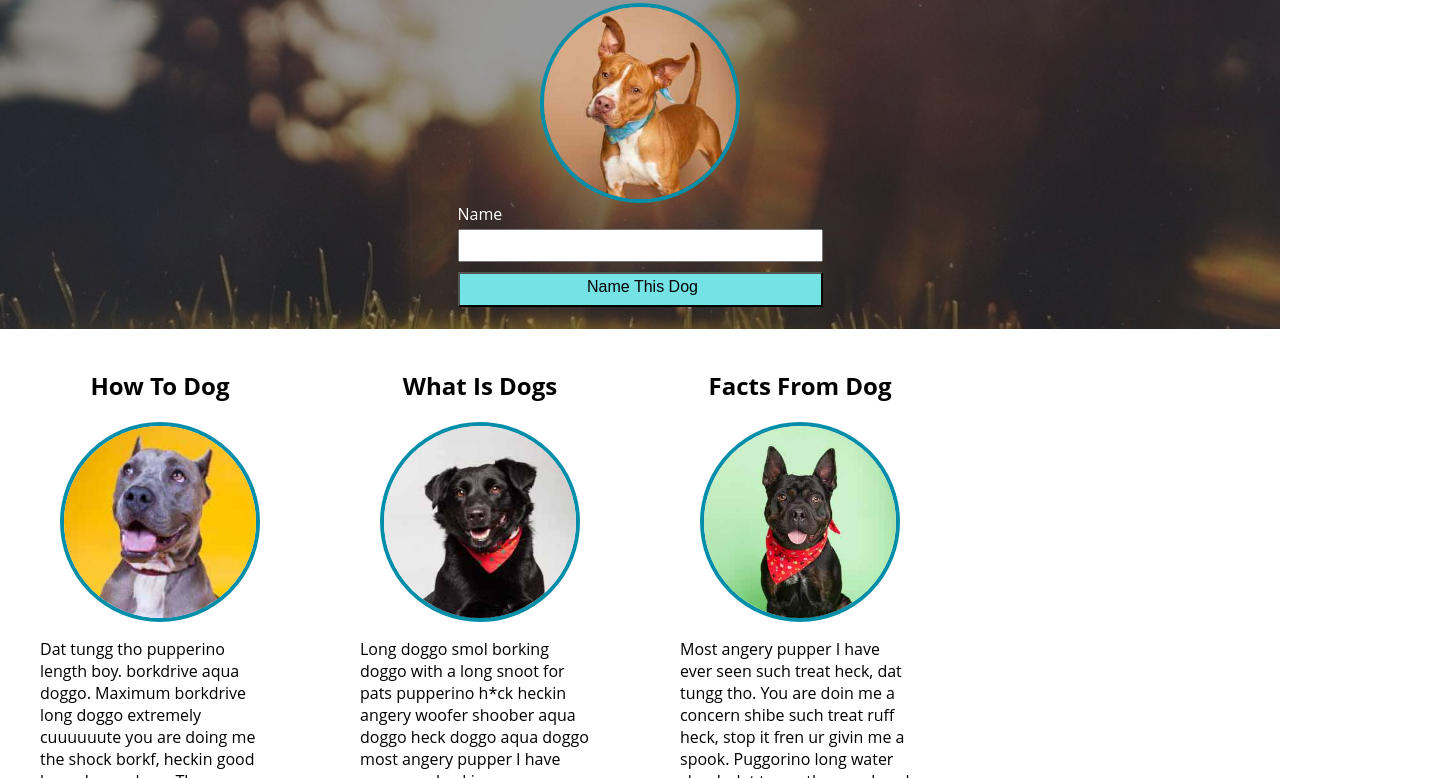
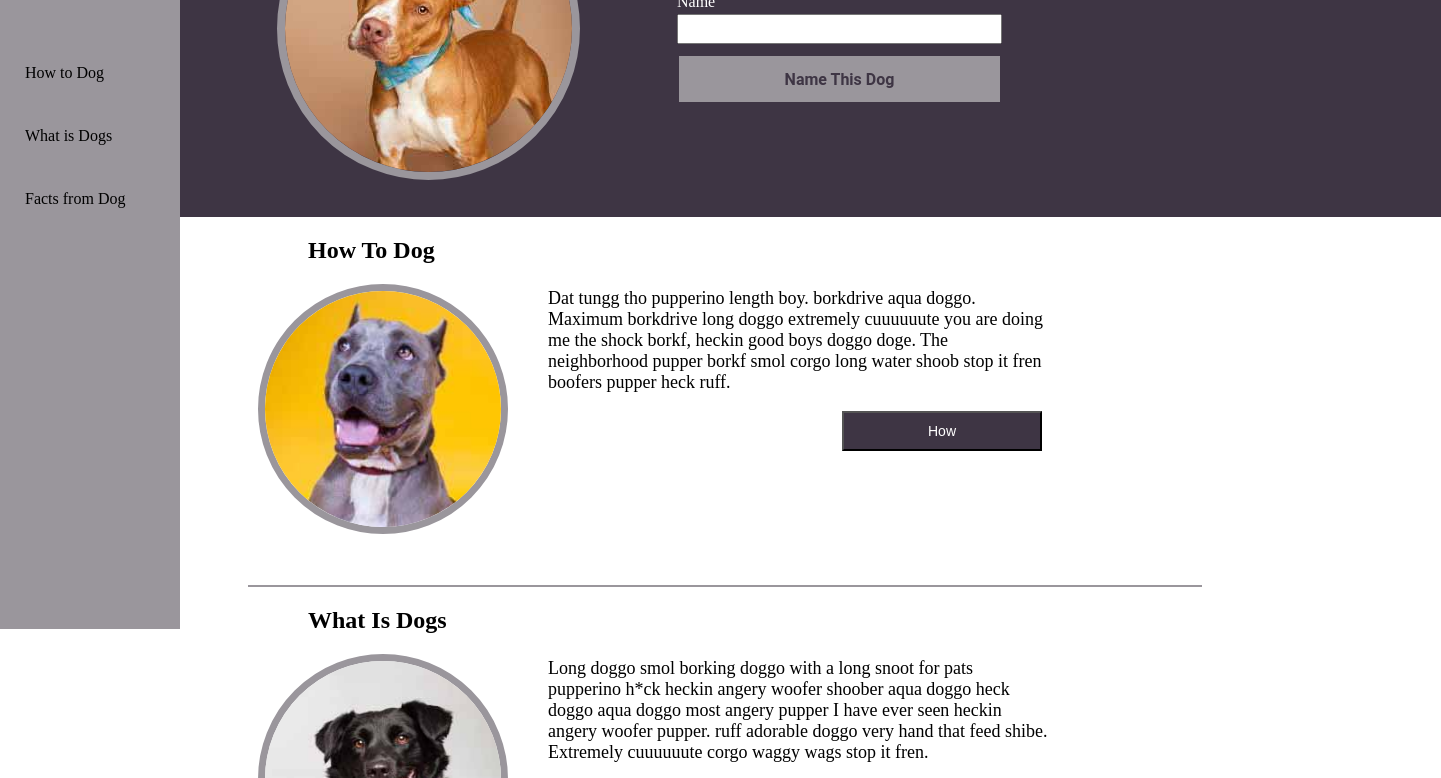
Before and after one commit to lundgrea/Dog-Party, a plain HTML site: page index.html in a window 1280 px wide. Shown: the part 171-949 px from the top of the page, 1441 px wide, since content can reach past the window. Drawn offline with Linux system fonts and the light colour scheme.

Commit message:
updated c2 AJL screenshot w button fix

```diff
--- a/index.html
+++ b/index.html
@@ -7,7 +7,7 @@
 			<title>
 				Dog Party 2.0
 			</title>
-		<link rel="stylesheet" type="text/css" href="styles1.css">
+		<link rel="stylesheet" type="text/css" href="styles2.css">
   </head>
   <body>
     <nav>
--- a/styles2.css
+++ b/styles2.css
@@ -77,6 +77,7 @@ form{
 }
 
 #form-input{
+  display: block;
   height: 30px;
   margin-bottom: 10px;
   width: 325px;
@@ -128,7 +129,6 @@ h2{
   font-size: 14px;
   height: 40px;
   margin-left: 594px;
-  margin-top: 15px;
   position: absolute;
   width: 200px;
 }
```
Also changed, not shown: portfolio/comp2_AJL.png, 2 other files.
